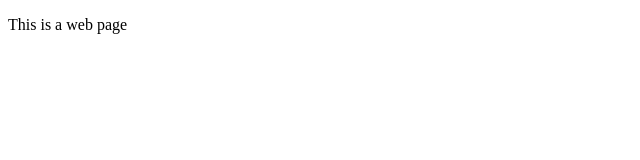
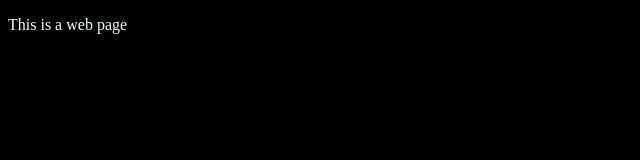
Before and after one commit to FiusionAlt/animated-tribble, a plain HTML site: page index.html in a window 1280 px wide. Shown: the whole page, without its empty margins (0-640 px from the left). Drawn offline with Linux system fonts and the light colour scheme.

Commit message:
Add files via upload

```diff
--- a/index.html
+++ b/index.html
@@ -3,6 +3,12 @@
 <head>
     <meta charset="UTF-8" />
     <title>title</title>
+    <style>
+        body{
+            background-color: black;
+            color: azure;
+        }
+    </style>
 </head>
 <body>
     <p>This is a web page</p>
```
